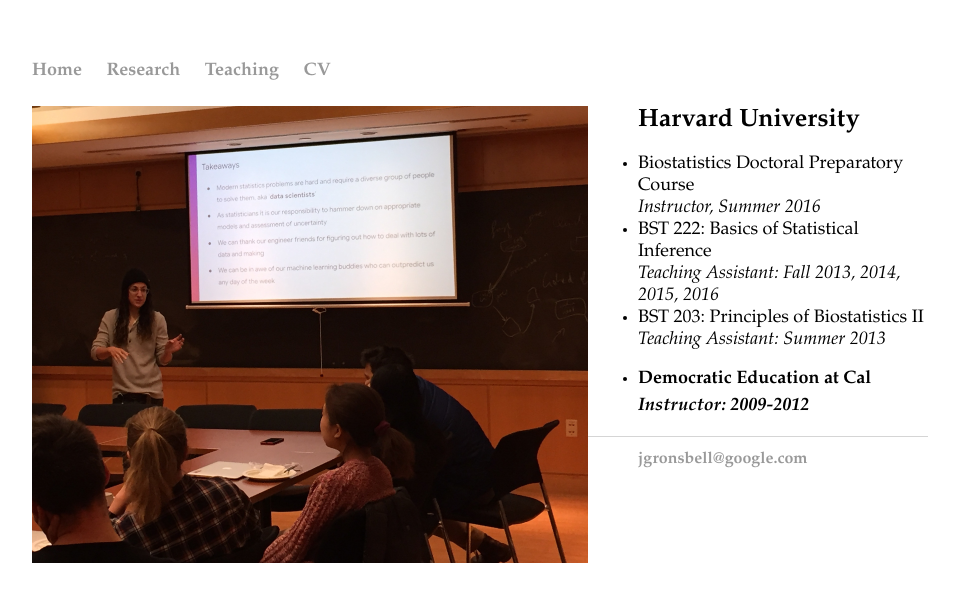
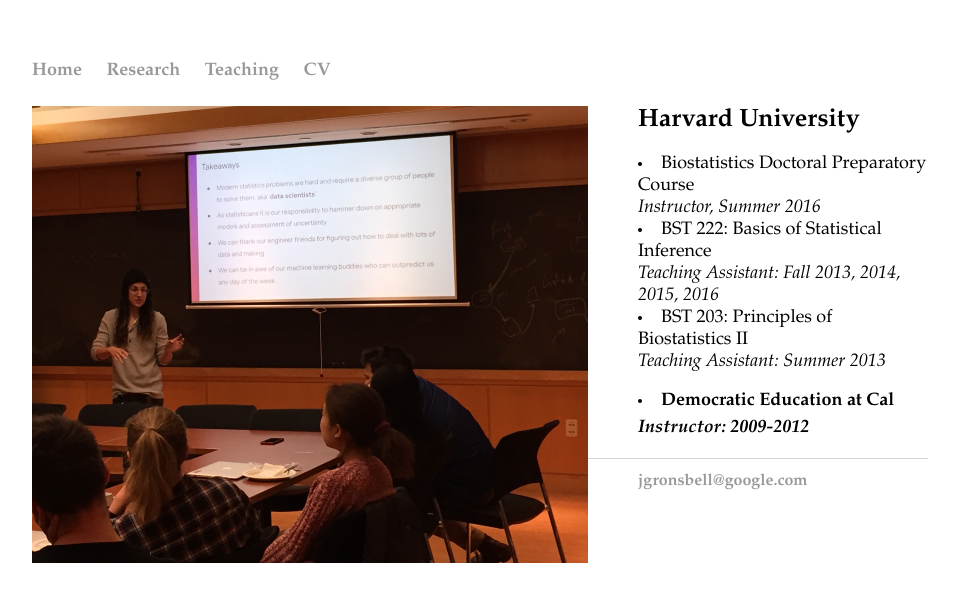
Before and after one commit to jgrons/old_website, a Jekyll site: the page built from teaching.html, in a window 1280 px wide. Shown: the top 602 px of the page, without its empty margins (160-1117 px from the left). Built offline with Jekyll 4.4.1, drawn with Linux system fonts in a browser that asks for light colours.

Commit message:
Update teaching.html

```diff
--- a/teaching.html
+++ b/teaching.html
@@ -12,9 +12,8 @@ title: Jesse Gronsbell
 
 
 <div class="blurb">
-	<p style="font-size:20px; font-family: palatino">
 	<h1 style="font-size:25px; font-family: palatino"> Harvard University </h1>
-<ul>
+
 	<li style="font-size:18px; font-family: palatino"> Biostatistics Doctoral Preparatory Course </li>
 
 	<em style="font-size:18px; font-family: palatino">   Instructor, Summer 2016 </em>
```
